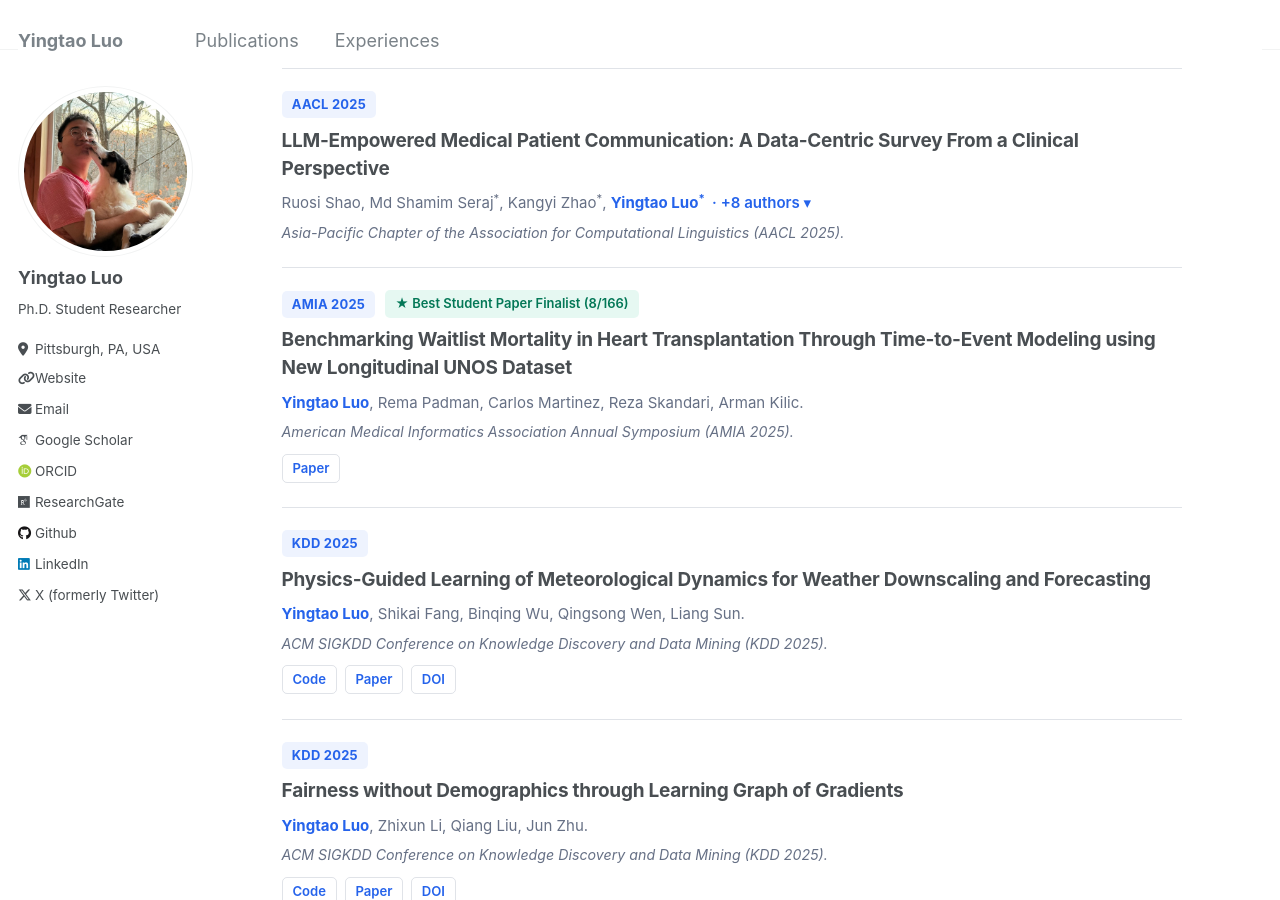
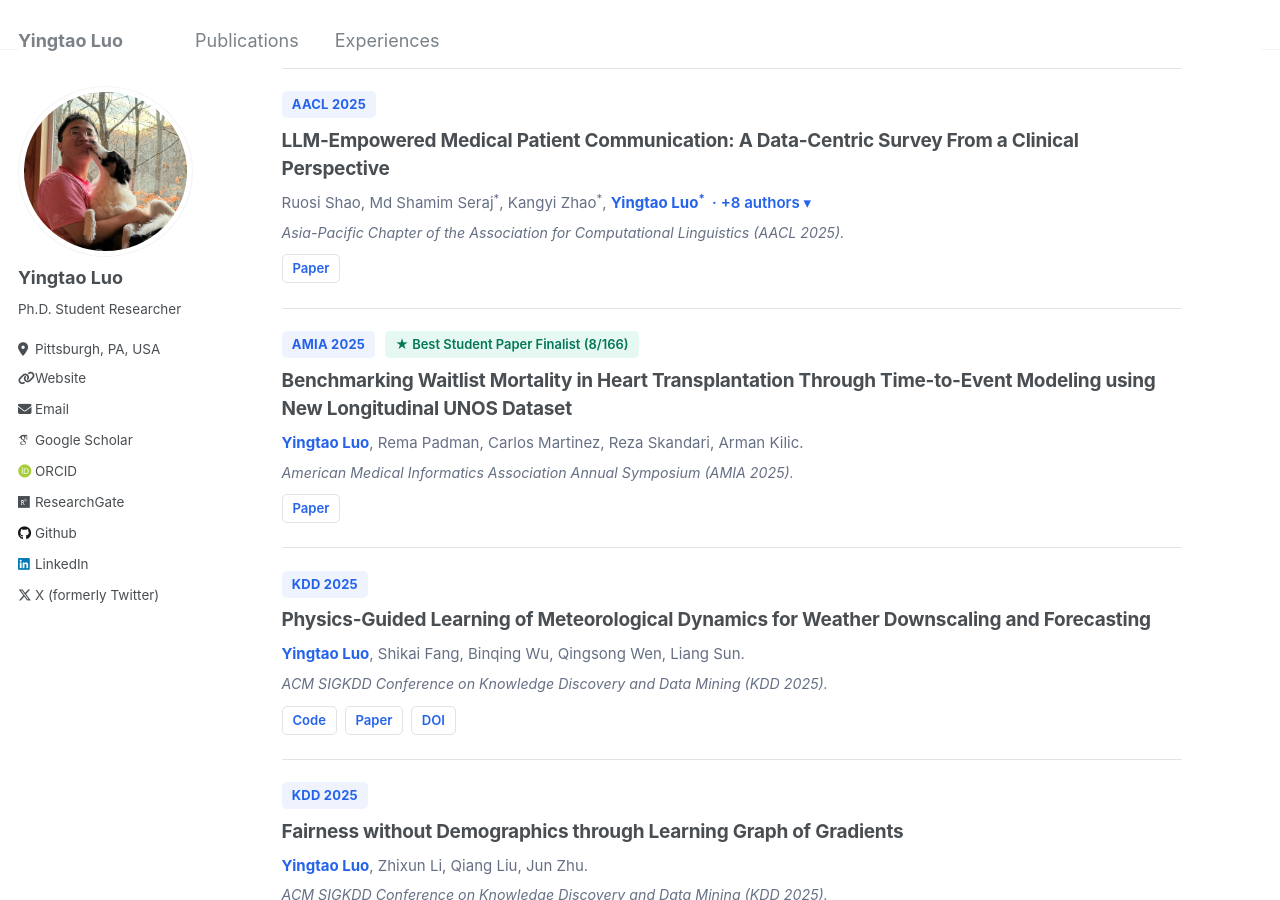
Before and after one commit to yingtaoluo/yingtaoluo.github.io, a Jekyll site: the page built from _pages/publications.md, in a window 1280 px wide and 900 px high, scrolled down 1207 px. Built offline with Jekyll 4.4.1, drawn with Linux system fonts in a browser that asks for light colours; some web fonts are replaced.

Commit message:
Add publication link for IJCNLP 2025 paper

```diff
--- a/_data/publications.yml
+++ b/_data/publications.yml
@@ -86,6 +86,9 @@
     - Lisa Hightow-Weidman
     - Shayok Chakraborty
     - Yushun Dong
+    links:
+    - label: Paper
+      url: https://aclanthology.org/2025.findings-ijcnlp.40.pdf
   - title: Benchmarking Waitlist Mortality in Heart Transplantation Through Time-to-Event Modeling using New Longitudinal
       UNOS Dataset
     venue: AMIA 2025
```
